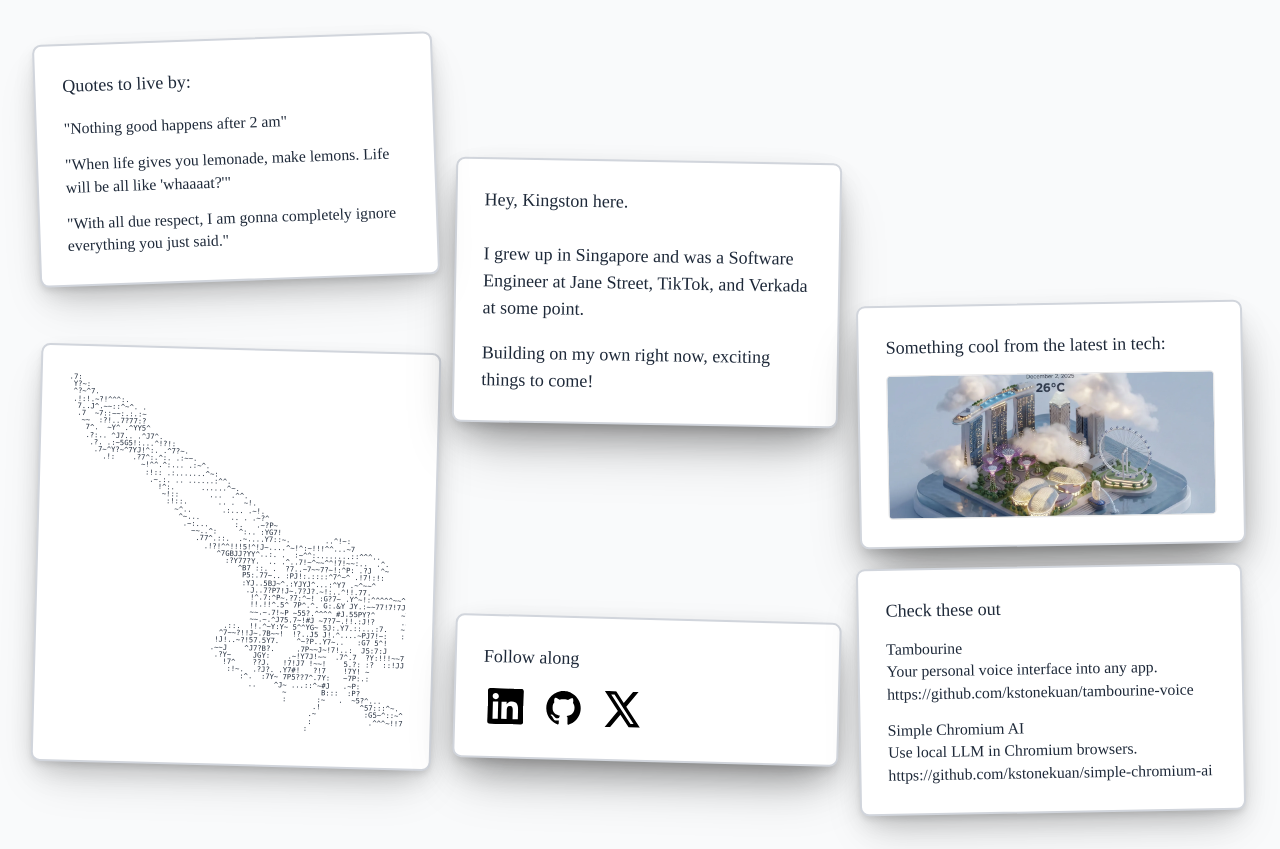
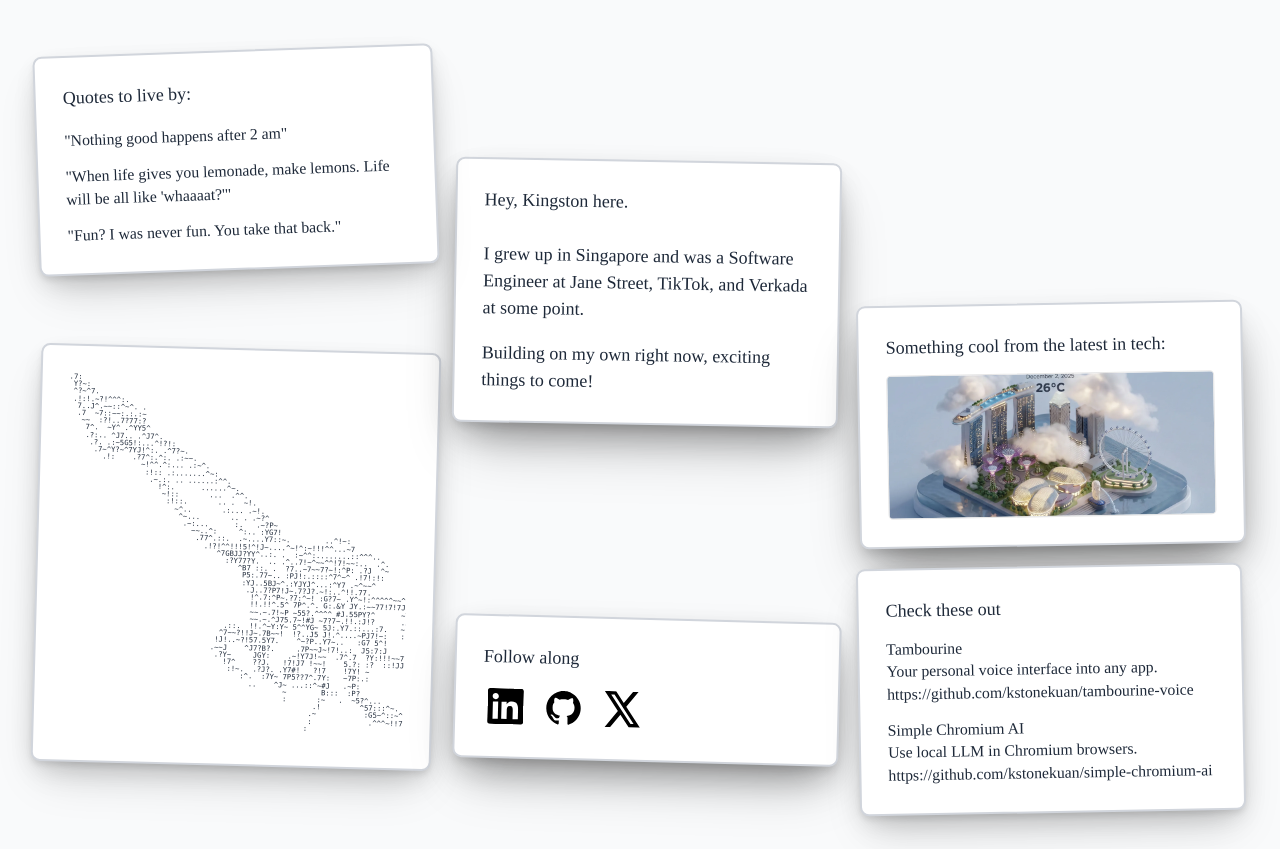
Before and after one commit to kstonekuan/kstonekuan.github.io, a React (Vite) app: page / in a window 1280 px wide. Built offline with nearby package versions, Linux system fonts and the light colour scheme.

Commit message:
update quote

```diff
--- a/src/App.tsx
+++ b/src/App.tsx
@@ -114,8 +114,7 @@ export default function App() {
 							'whaaaat?'"
 						</p>
 						<p>
-							"With all due respect, I am gonna completely ignore everything you
-							just said."
+							"Fun? I was never fun. You take that back."
 						</p>
 					</div>
 				</div>
```
Also changed, not shown: package.json (+6 -6 lines), 1 other file (tests, documents, lock files or other folders).
